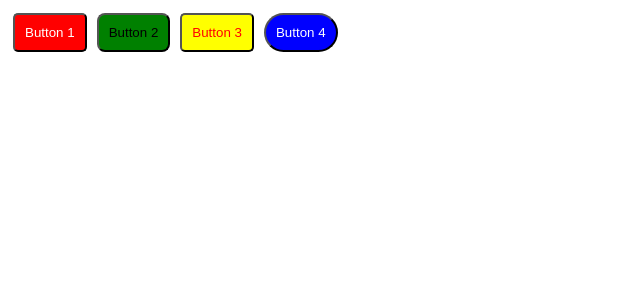
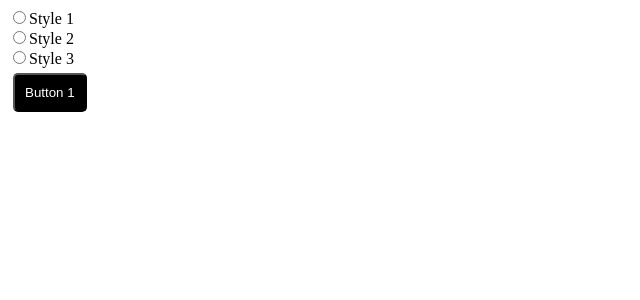
Before and after one commit to RSS-777/React_Home_Work, a React (Vite) app: page / in a window 1280 px wide. Shown: the top 300 px of the page, without its empty margins (0-640 px from the left). Built offline with nearby package versions, Linux system fonts and the light colour scheme.

Commit message:
Chenched code 2

```diff
--- a/src/App.jsx
+++ b/src/App.jsx
@@ -1,28 +1,68 @@
-const CustomButton = ({ backgroundColor, textColor, borderRadius, text }) => {
-  const buttonStyles = {
-    backgroundColor: backgroundColor || 'blue',
-    color: textColor || 'white',
-    borderRadius: borderRadius || '5px',
-    padding: '10px',
-    margin: '5px',
-    cursor: 'pointer',
-  };
-
-  return (
-    <button style={buttonStyles}>
-      {text}
-    </button>
-  );
-};
+import { useState } from 'react'
+import { Button } from './Button/Button'
 
 const App = () => {
+  const [newColor, setNewColor] = useState('black');
+  const changeColor = (color) => {
+    setNewColor(color)
+  }
+  const [newTextColor, setNewTextColor] = useState('white');
+  const changeTextColor = (color) => {
+    setNewTextColor(color)
+  }
+  const [newBorder, setNewBorder] = useState('5px');
+  const changeBorder = (border) => {
+    setNewBorder(border)
+  }
   return (
-    <div>
-      <CustomButton backgroundColor="red" textColor="white" text="Button 1" />
-      <CustomButton backgroundColor="green" textColor="black" borderRadius="8px" text="Button 2" />
-      <CustomButton backgroundColor="yellow" textColor="red" text="Button 3" />
-      <CustomButton text="Button 4" borderRadius={"20px"} />
-    </div>
+    <section>
+      <div>
+        <input
+          type="radio"
+          id='color1'
+          name='color'
+          value='red'
+          onChange={() => {
+            changeColor('red')
+            changeTextColor('black')
+            changeBorder('10px')
+          }}
+        />
+        <label for="color1">Style 1</label>
+      </div>
+      <div>
+        <input
+          type="radio"
+          id='color2'
+          name='color'
+          value='green'
+          onChange={() => {
+            changeColor('green')
+            changeTextColor('yellow')
+            changeBorder('15px')
+          }}
+        />
+        <label for="color2">Style 2</label>
+      </div>
+      <div>
+        <input
+          type="radio"
+          id='color3'
+          name='color'
+          value='blue'
+          onChange={() => {
+            changeColor('blue')
+            changeTextColor('red')
+            changeBorder('20px')
+          }}
+        />
+        <label for="color3">Style 3</label>
+      </div>
+      <div>
+        <Button backgroundColor={newColor} textColor={newTextColor} borderRadius={newBorder} text="Button 1" />
+      </div>
+    </section>
+
   );
 };
 
--- /dev/null
+++ b/src/Button/Button.jsx
@@ -0,0 +1,15 @@
+export const Button = ({ backgroundColor, textColor, borderRadius, text }) => {
+    const buttonStyles = {
+        backgroundColor: backgroundColor,
+        color: textColor,
+        borderRadius: borderRadius,
+        padding: '10px',
+        margin: '5px',
+        cursor: 'pointer',
+    };
+    return (
+        <button style={buttonStyles}>
+            {text}
+        </button>
+    );
+};
```
